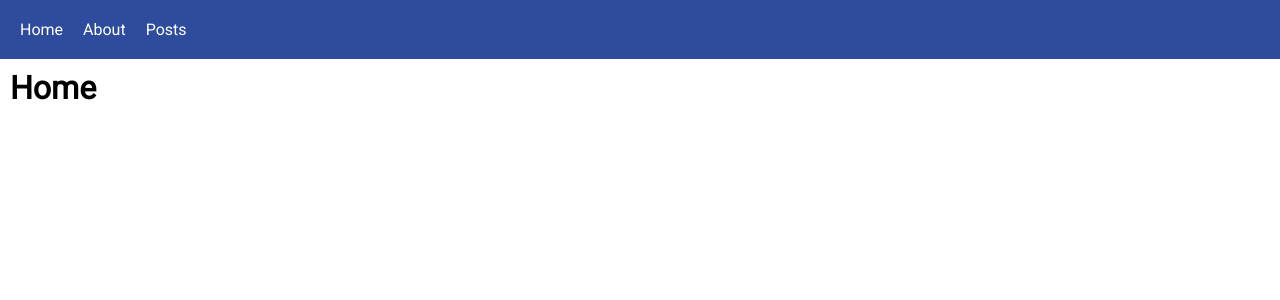
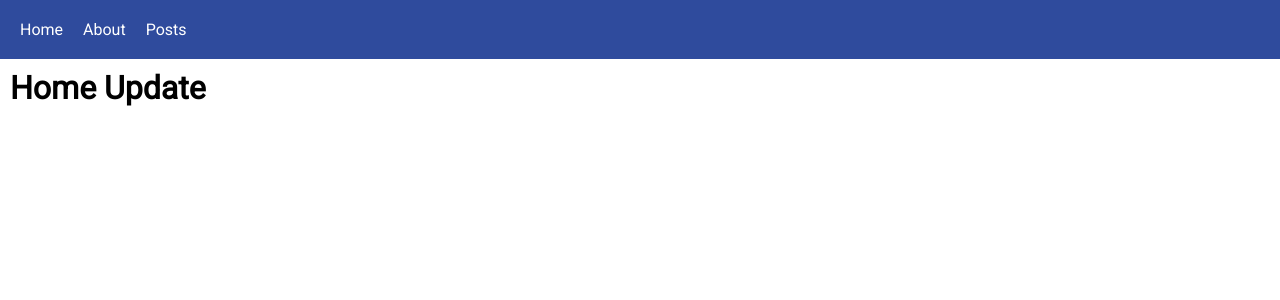
Before and after one commit to Alexaltrex/NextTest, a Next.js app: page / in a window 1280 px wide. Shown: the top 300 px of the page. Built offline with nearby package versions, Linux system fonts and the light colour scheme.

Commit message:
update test

```diff
--- a/pages/index.tsx
+++ b/pages/index.tsx
@@ -5,7 +5,7 @@ const Index: NextPage = () => {
     return (
         <MainLayout>
             <div>
-                <h1>Home</h1>
+                <h1>Home Update</h1>
             </div>
         </MainLayout>
     )
```
